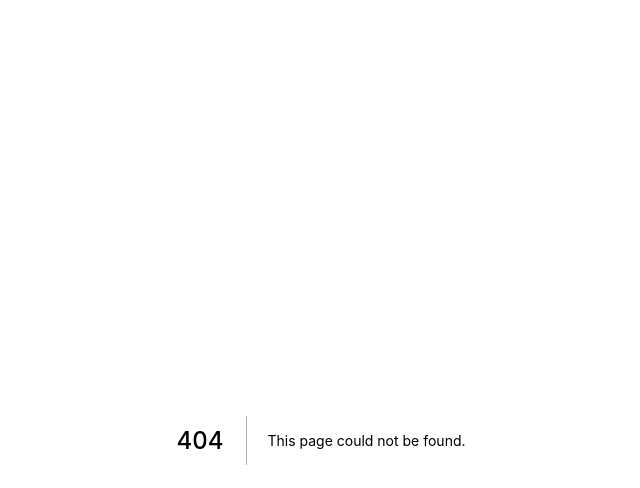
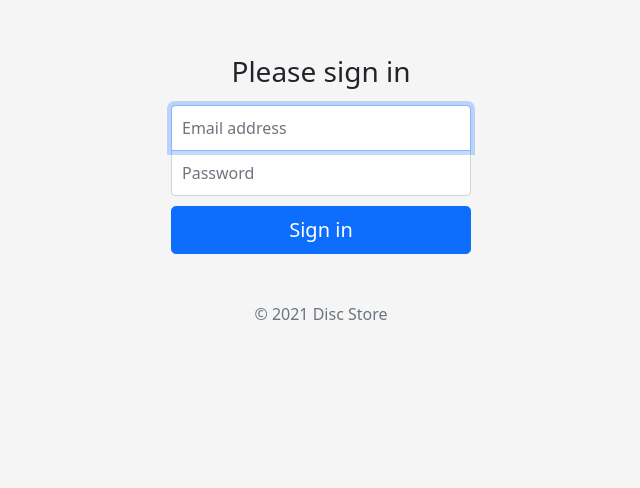
Before and after one commit to ryoyin/disc-store-frontend, a Next.js app: page /user/login in a window 1280 px wide. Before the commit this address had no page. Shown: the top 488 px of the page, without its empty margins (319-959 px from the left). Built offline with nearby package versions, Linux system fonts and the light colour scheme.

Commit message:
applied authentication

```diff
--- /dev/null
+++ b/lib/auth.js
@@ -0,0 +1,36 @@
+import { useEffect } from "react";
+import { useCookies } from "react-cookie"
+import { useRouter } from 'next/router'
+
+const checkUser = ({
+    isLoginPage = false,
+    redirectTo = false,
+    redirectIfFound = false
+}) => {
+
+    const router = useRouter()
+
+    const [cookies, setCookie, removeCookie] = useCookies(["disc-store"])
+
+    useEffect(() => {
+
+        const user = cookies.user
+
+        if(!user && !isLoginPage) {
+            router.push('/user/login')
+            // console.log('planning redirect')
+        }
+
+        if(user && isLoginPage) {
+            router.push('/')
+        }
+
+    });
+
+    return cookies.user
+
+}
+
+export {
+    checkUser
+}
--- a/package.json
+++ b/package.json
@@ -9,9 +9,11 @@
   },
   "dependencies": {
     "axios": "^0.21.1",
+    "cookie": "^0.4.1",
     "formik": "^2.2.6",
     "next": "10.0.7",
     "react": "17.0.1",
+    "react-cookie": "^4.0.3",
     "react-dom": "17.0.1",
     "sass": "^1.32.8"
   }
--- /dev/null
+++ b/pages/user/login.js
@@ -0,0 +1,98 @@
+import Head from 'next/head'
+import apiServer from '../../lib/server';
+import { useCookies } from "react-cookie"
+import { useFormik } from 'formik';
+import { useRouter } from 'next/router'
+import { checkUser } from '../../lib/auth'
+
+export default function Login() {
+
+  const [cookies, setCookie, removeCookie] = useCookies(["disc-store"])
+  const router = useRouter()
+
+  const user = checkUser({
+    isLoginPage: true,
+    redirectTo: "/",
+    redirectIfFound: true,
+  })
+
+  // if(user) router.push('/')
+
+  // console.log(cookies.token)
+
+  const formik = useFormik({
+    initialValues: {
+      email: '',
+      password: '',
+      device_name: 'next.js',
+    },
+    onSubmit: values => {
+      apiServer
+        .post('/api/sanctum/token', values)
+        .then(response => {
+          console.log('show response');
+          console.log(response);
+          let user = {
+            token: response.data
+          }
+          setCookie('user', JSON.stringify(user), {
+            path: "/",
+            maxAge: 60 * 60 * 24 * 30, // Expires after 1hr
+            sameSite: true,
+          })
+          router.push('/')
+        });
+    },
+  });
+
+  return (
+    <>
+      <Head>
+        <meta charSet="utf-8" />
+        <meta name="viewport" content="width=device-width, initial-scale=1"/ >
+        <meta name="description" content="" />
+        <meta name="author" content="Mark Otto, Jacob Thornton, and Bootstrap contributors" />
+        <meta name="generator" content="Hugo 0.80.0" />
+        <title>Signin Template · Bootstrap v5.0</title>
+      </Head>
+      <div className="text-center">
+        <main className="form-signin">
+          <form onSubmit={formik.handleSubmit}>
+
+            <h1 className="h3 mb-3 fw-normal">Please sign in</h1>
+
+            <label htmlFor="inputEmail" className="visually-hidden">Email address</label>
+            <input id="email" name="email" type="email" onChange={formik.handleChange} value={formik.values.email} placeholder="Email address" className="form-control" required autoFocus />
+
+            <label htmlFor="inputPassword" className="visually-hidden">Password</label>
+            <input id="password" name="password" type="password" onChange={formik.handleChange} value={formik.values.password} placeholder="Password" className="form-control" required />
+
+            <input id="device_name" name="device_name" type="hidden" value={formik.values.device_name} />
+
+            <button className="w-100 btn btn-lg btn-primary" type="submit">Sign in</button>
+            <p className="mt-5 mb-3 text-muted">&copy; 2021 Disc Store</p>
+
+            {/* <button type="submit">Submit</button> */}
+
+          </form>
+        </main>
+      </div>
+      <style jsx>{`
+          .bd-placeholder-img {
+            font-size: 1.125rem;
+            text-anchor: middle;
+            -webkit-user-select: none;
+            -moz-user-select: none;
+            user-select: none;
+          }
+
+          @media (min-width: 768px) {
+            .bd-placeholder-img-lg {
+              font-size: 3.5rem;
+            }
+          }
+        `}
+      </style>
+    </>
+  )
+}
```
Also changed, not shown: components/homeLayout.js (added, +13 -0 lines), layouts/protected.js (added, +12 -0 lines), pages/index.js (+13 -65 lines), lib/server.js (renamed from components/server.js), 1 other file (tests, documents, lock files or other folders).
